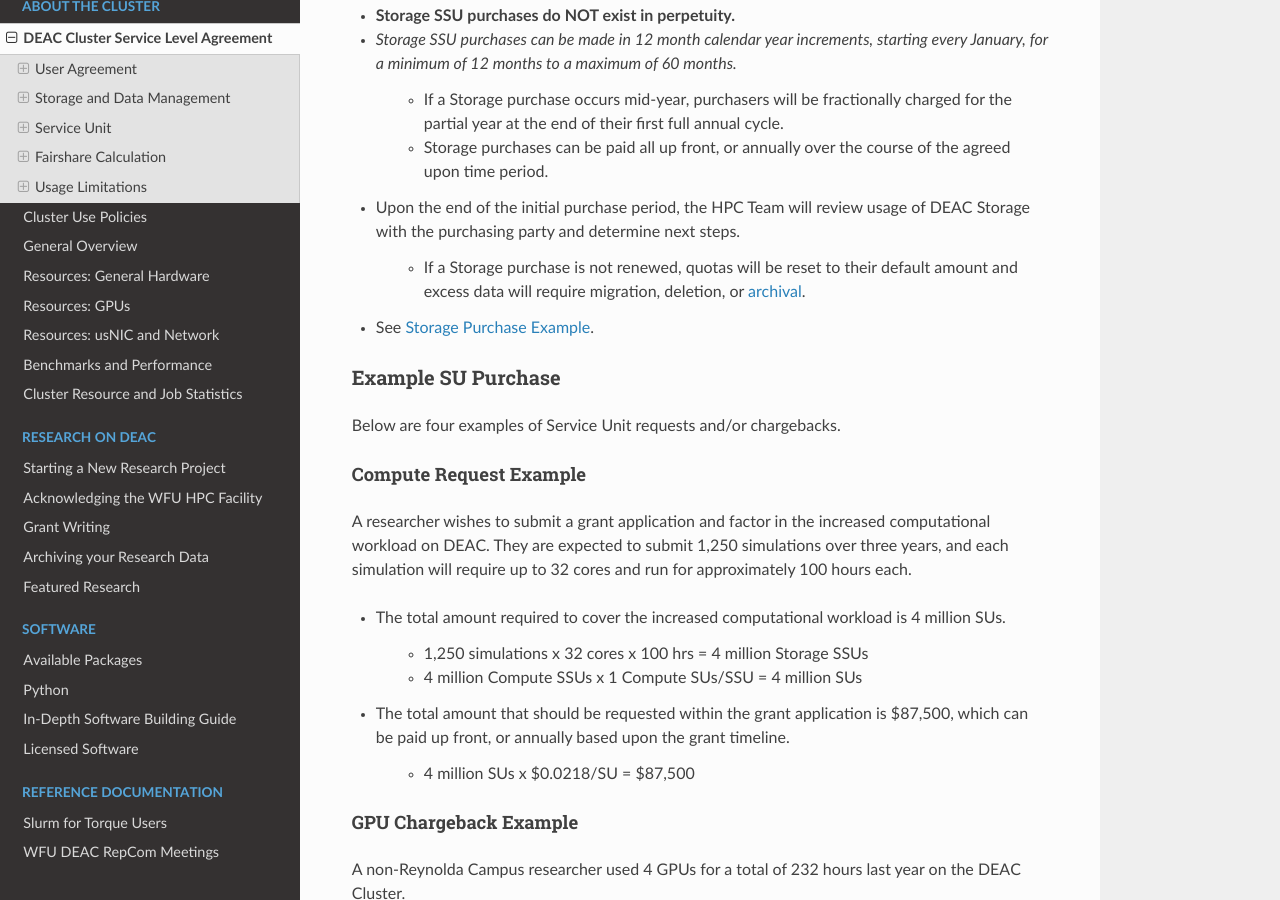
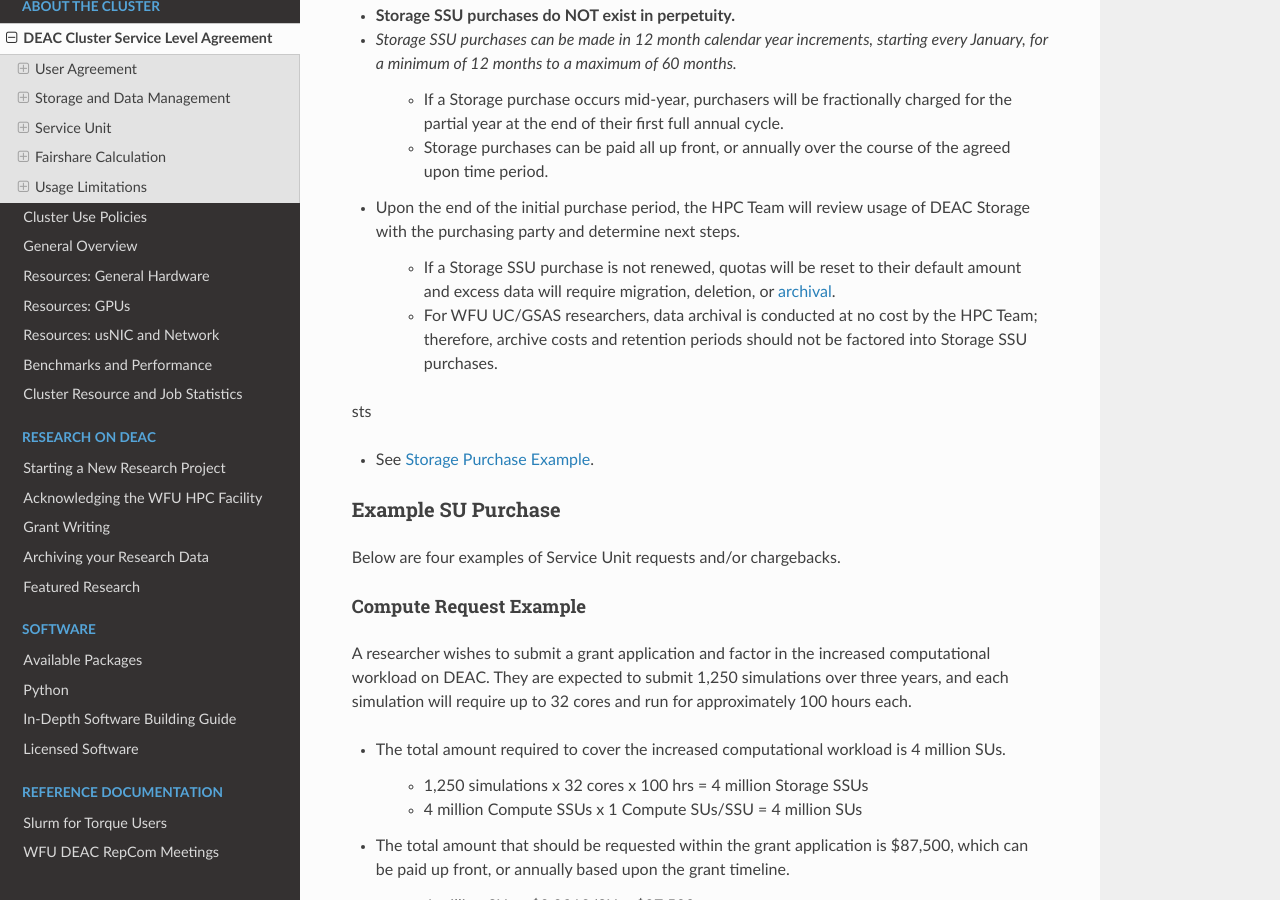
Before and after one commit to WFU-HPC/deac-docs, a Sphinx documentation site: the page built from source/cluster-sla.rst, in a window 1280 px wide and 900 px high, scrolled down 12584 px. Built offline with Sphinx 7.4.7 and the Read the Docs theme 2.0.0, drawn with Linux system fonts in a browser that asks for light colours; some of the changed text lies outside the part shown.

Commit message:
Adding archive section link under storage service sub unit section from Fred feedback.

```diff
--- a/source/cluster-sla.rst
+++ b/source/cluster-sla.rst
@@ -244,7 +244,7 @@
 * The HPC Team will copy data identified by the requestor to the archive where it will reside on Cloud storage.
 * Life span options for archived data are for 3 or 10 years. Exceptions can be made upon request when needed (due to grant rules, publication requirements, etc).
 
-    * In the event of a publication, data will be retained for the period of time on a project by project basis
+    * In the event of a post-project retention requirement (for a grant or publication, etc), data will be retained for the required time on a project-by-project basis.
     * Any research resulting in a patent will result in the data retention being extended to the life of the patent.
 
 * To reduce storage space, data may be compressed prior to archival.
@@ -385,7 +385,10 @@
 
 * Upon the end of the initial purchase period, the HPC Team will review usage of DEAC Storage with the purchasing party and determine next steps.
 
-    * If a Storage purchase is not renewed, quotas will be reset to their default amount and excess data will require migration, deletion, or :ref:`archival<sec.sla.sdm.data_retention_archival>`.
+    * If a Storage SSU purchase is not renewed, quotas will be reset to their default amount and excess data will require migration, deletion, or :ref:`archival<sec.sla.sdm.data_retention_archival>`.
+    * For WFU UC/GSAS researchers, data archival is conducted at no cost by the HPC Team; therefore, archive costs and retention periods should not be factored into Storage SSU purchases.
+sts
+
 
 
 
```
